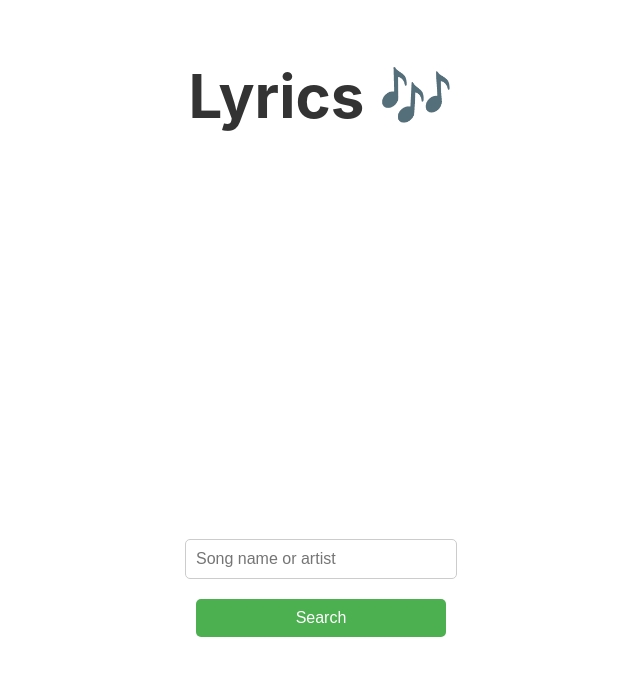
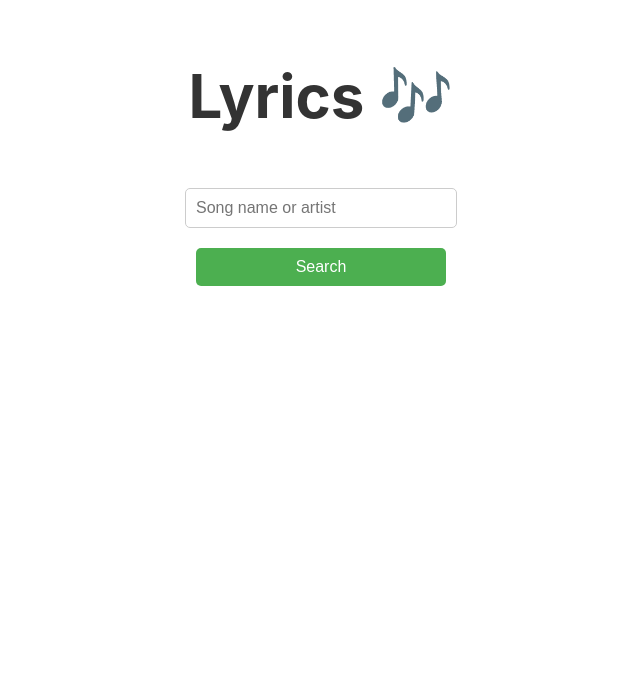
Before and after one commit to joaokishi/lyrics-finder, a React (Create React App) app in the folder front/: page / in a window 1280 px wide. Shown: the top 676 px of the page, without its empty margins (319-959 px from the left). Built offline with nearby package versions, Linux system fonts and the light colour scheme; no server answers.

Commit message:
fix: mobile spacing

```diff
--- a/front/src/components/styles/SongSearch.css
+++ b/front/src/components/styles/SongSearch.css
@@ -4,7 +4,8 @@
   align-items: center;
   padding: 10px;
   gap: 5px;
-  justify-content: center;
+  justify-content: flex-start;
+  margin-top: 24px;
 }
 
 .song-search-input {
@@ -35,9 +36,9 @@
 
 @media (min-width: 600px) {
   .song-search-container {
-    height: 100vh;
     padding: 15px;
     gap: 10px;
+    margin-top: 24px;
   }
 
   .song-search-input {
```
